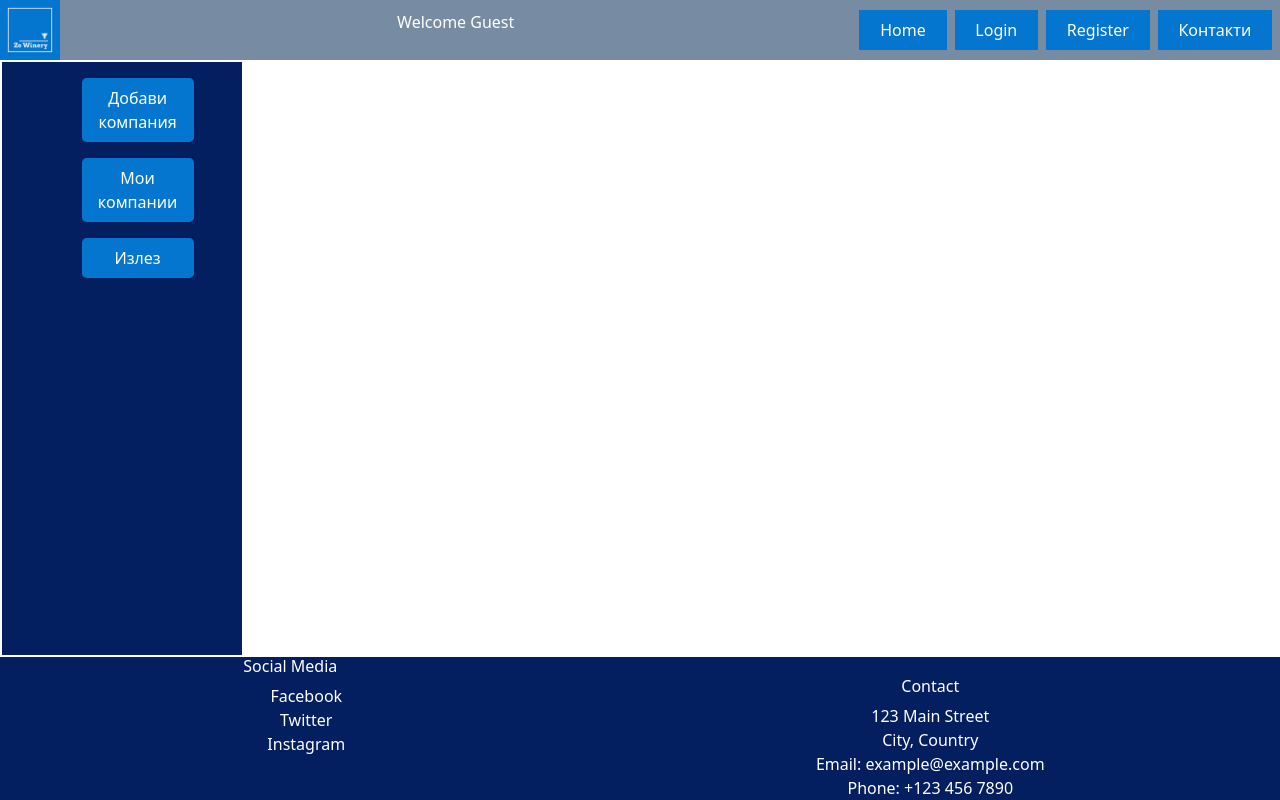
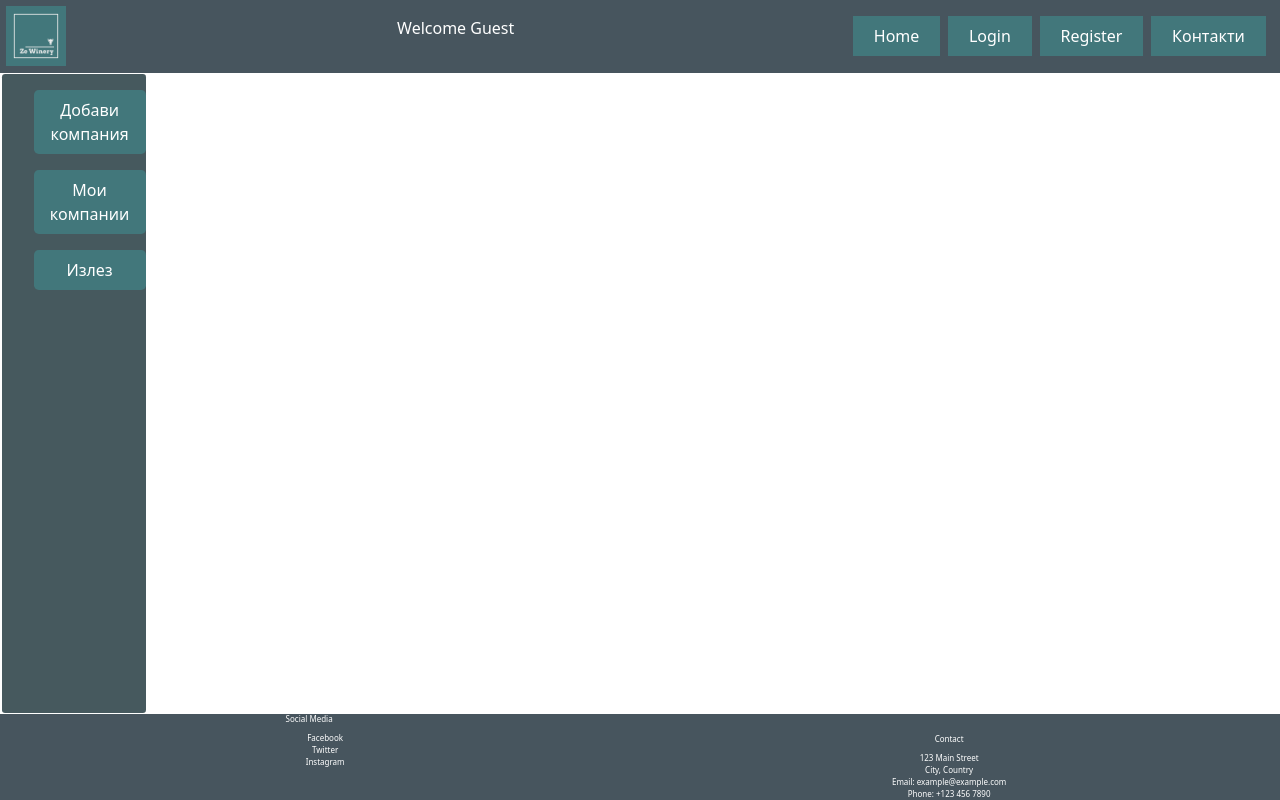
Before and after one commit to MiroZe/ze-winery, a React (Vite) app in the folder ze-winery-app/: page /dashboard in a window 1280 px wide. Built offline with nearby package versions, Linux system fonts and the light colour scheme.

Commit message:
css changes

```diff
--- a/ze-winery-app/src/components/Dashboard/Dashboard.module.css
+++ b/ze-winery-app/src/components/Dashboard/Dashboard.module.css
@@ -1,10 +1,13 @@
 .dashboard-container {
     flex-grow: 1;
-    max-width: 15em;
-    background-color: #041f60;
+    max-width: 9em;
+    background-color: #46595E;
     margin: 0.1em;
+    border-radius: 0.2em;
+    display: flex;
+    flex-direction: column;
+    align-items: end;
 }
-
 .aside-list-items {
 
     display: flex;
@@ -16,7 +19,7 @@
 
 .dashboard-container li {
     display: block;
-    background-color:#0476D0 ;
+    background-color:#42777B ;
     padding: 0.5em;
     width: 7em;
     margin: 0 auto;
--- a/ze-winery-app/src/components/Footer/Footer.module.css
+++ b/ze-winery-app/src/components/Footer/Footer.module.css
@@ -1,10 +1,10 @@
 
 .footer {
-    background-color:#041f60 ;
+    background-color:#47555e ;
     color: #fff ;
 
     text-align: center;
-    font-size: 1em;
+    font-size: 0.5em;
   }
 
   .footer h3 {
--- a/ze-winery-app/src/components/Header/Header.module.css
+++ b/ze-winery-app/src/components/Header/Header.module.css
@@ -2,8 +2,9 @@
     display: flex;
     justify-content: space-between;
     align-items: center;
-    background-color: #778ca3;
+    background-color: #47555e;
     color:white;
+    padding: 0.4em;
 
 }
 
@@ -20,7 +21,7 @@
     display: block;
     color: white;
     padding: 0.5em 1.3em;
-    background-color: #0476D0;
+    background-color: #42777B;
 }
 
 .list-items a {
@@ -33,5 +34,5 @@
 .header-container img {
     width: 60px;
     height: 60px;
-    background-color: #0476D0;
+    background-color: #42777B;
 }
```
